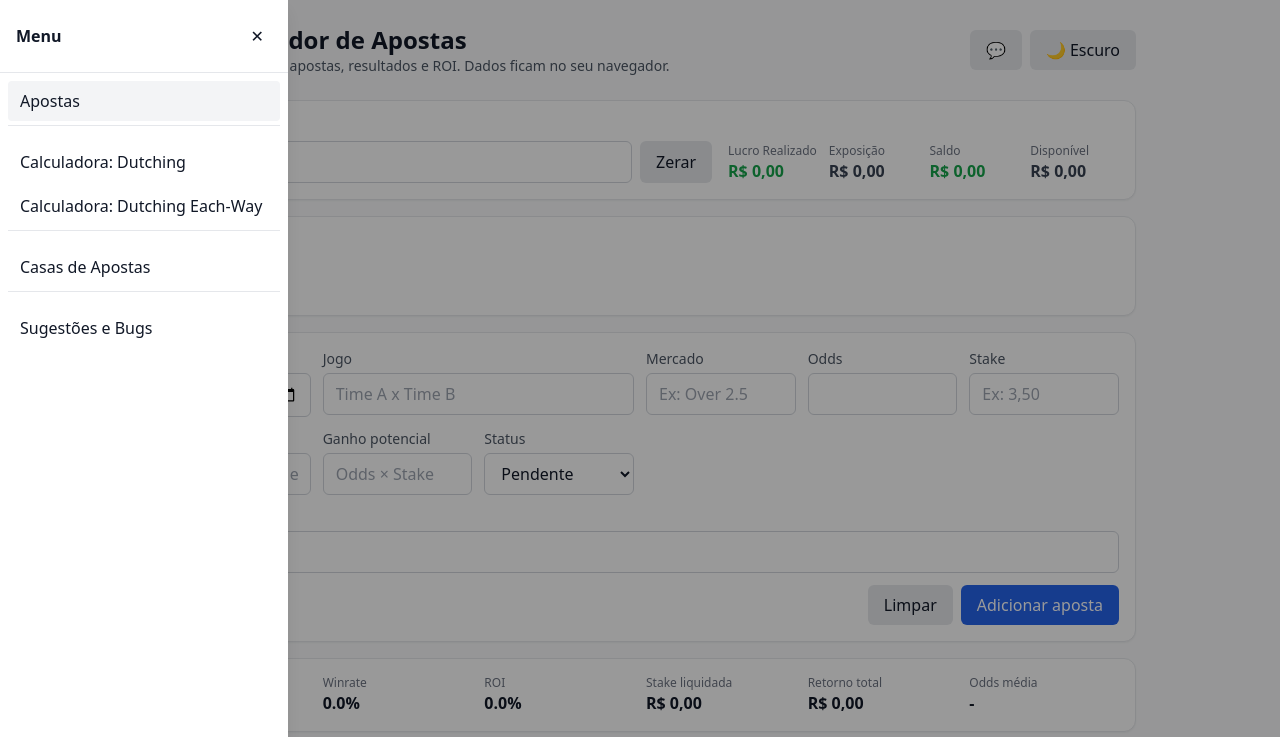
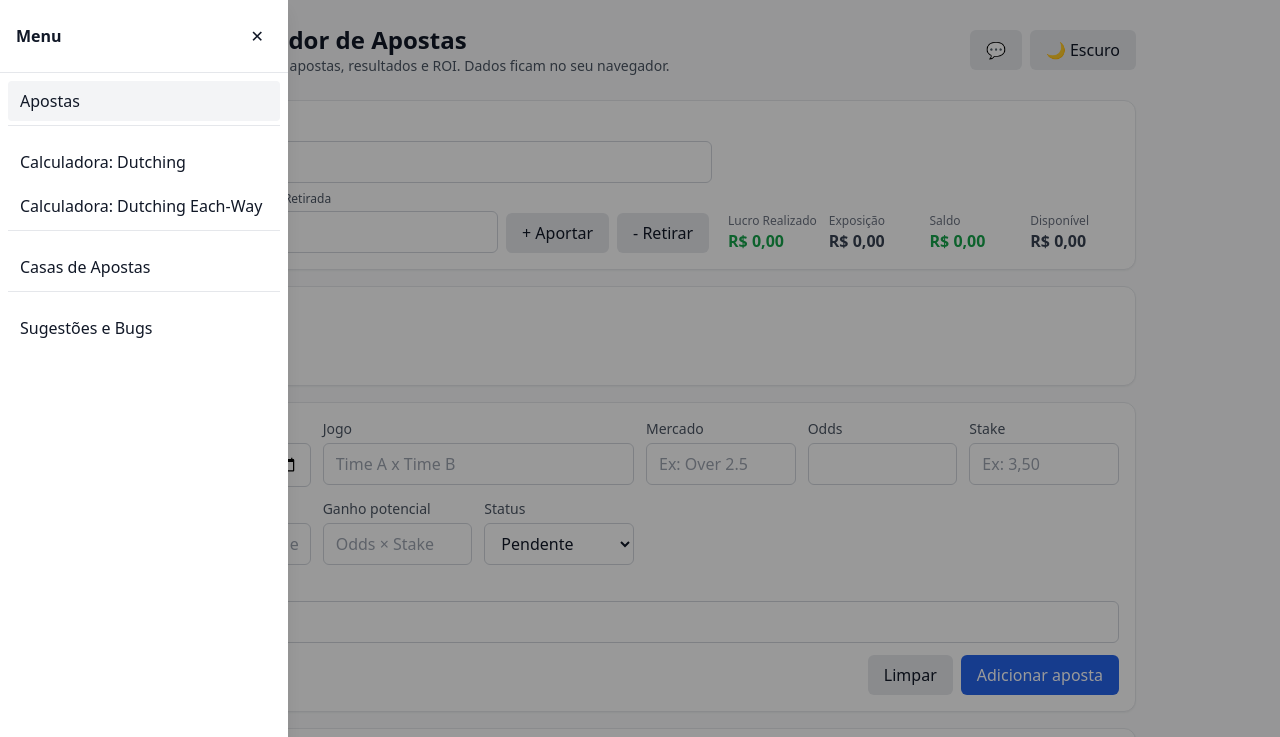
Before and after one commit to guyawaked93/apposta, a React (Vite) app: page / in a window 1280 px wide. Shown: the top 737 px of the page. Built offline with nearby package versions, Linux system fonts and the light colour scheme.

Commit message:
bank 0 and aporte and withdraw

```diff
--- a/src/components/BankManager.tsx
+++ b/src/components/BankManager.tsx
@@ -1,4 +1,4 @@
-import React from 'react'
+import React, { useState } from 'react'
 import { Bet } from '@/types'
 import { exposure, realizedProfit } from '@/types'
 
@@ -14,10 +14,34 @@ export default function BankManager({ bank, bets, onChangeBank }: Props) {
   const balance = bank + profit
   const available = Math.max(balance - exp, 0)
 
+  const [delta, setDelta] = useState<string>('')
+
   function handleBankChange(e: React.ChangeEvent<HTMLInputElement>) {
     const raw = e.target.value.replace(',', '.')
     const v = raw === '' ? NaN : Number(raw)
     onChangeBank(Number.isFinite(v) ? v : 0)
+  }
+
+  function parseDelta(): number | null {
+    const v = delta.replace(',', '.')
+    if (v.trim() === '') return null
+    const n = Number(v)
+    return Number.isFinite(n) && n > 0 ? n : null
+  }
+
+  function deposit() {
+    const n = parseDelta()
+    if (n == null) return
+    onChangeBank(bank + n)
+    setDelta('')
+  }
+
+  function withdraw() {
+    const n = parseDelta()
+    if (n == null) return
+    const next = Math.max(0, bank - n)
+    onChangeBank(next)
+    setDelta('')
   }
 
   return (
@@ -25,17 +49,35 @@ export default function BankManager({ bank, bets, onChangeBank }: Props) {
       <div className="flex flex-col md:flex-row md:items-end gap-4">
         <div className="flex-1">
           <label className="block text-sm text-gray-600 dark:text-gray-300 mb-1">Banca inicial</label>
-          <div className="flex gap-2">
+          <div className="flex flex-wrap gap-2 items-end">
             <input
               type="number"
               inputMode="decimal"
               step="0.01"
               className="input"
-              value={Number.isFinite(bank) ? bank : '' as any}
+              value={Number.isFinite(bank) && bank !== 0 ? bank : '' as any}
               onChange={handleBankChange}
-              placeholder="Digite sua banca"
+              placeholder="0,00"
             />
             <button className="btn-secondary" onClick={() => onChangeBank(0)}>Zerar</button>
+            <div className="flex items-end gap-2">
+              <div>
+                <label className="block text-xs text-gray-600 dark:text-gray-300 mb-1">Aporte/Retirada</label>
+                <input
+                  type="number"
+                  inputMode="decimal"
+                  step="0.01"
+                  className="input"
+                  value={delta}
+                  onChange={e => setDelta(e.target.value)}
+                  placeholder="0,00"
+                />
+              </div>
+              <div className="flex gap-2">
+                <button type="button" aria-label="Aportar na banca" title="Aportar na banca" className="btn-secondary" onClick={deposit}>+ Aportar</button>
+                <button type="button" aria-label="Retirar da banca" title="Retirar da banca" className="btn-secondary" onClick={withdraw}>- Retirar</button>
+              </div>
+            </div>
           </div>
         </div>
         <div className="grid grid-cols-2 md:grid-cols-4 gap-3 w-full md:w-auto">
```
